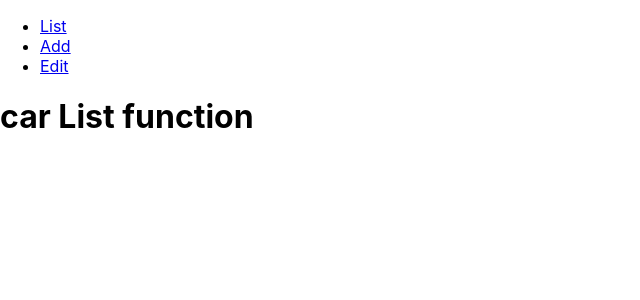
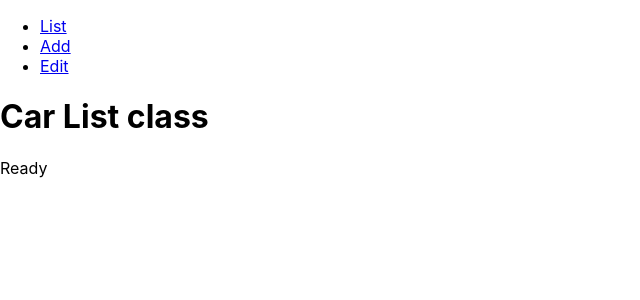
Before and after one commit to assalvatierra/React101, a React (Create React App) app in the folder sample101/: page /List in a window 1280 px wide. Shown: the top 300 px of the page, without its empty margins (0-640 px from the left). Built offline with nearby package versions, Linux system fonts and the light colour scheme.

Commit message:
from spectre

```diff
--- /dev/null
+++ b/sample101/src/CarList.jsx
@@ -0,0 +1,19 @@
+import React from 'react';
+
+class CarListClass extends React.Component{
+
+    render(){
+        const isready = true;
+        let datatable = (isready ? <p>Ready</p> : <p>Loading</p>);
+        return(
+            <div>
+            <h1>Car List class</h1>
+            {datatable}
+            </div>
+
+        );
+    }
+}
+
+const CarList = CarListClass;
+export default CarList;
--- a/sample101/src/CarNavi.jsx
+++ b/sample101/src/CarNavi.jsx
@@ -3,6 +3,7 @@ import {BrowserRouter, Link, Switch, Route } from 'react-router-dom';
 
 import CarAdd from './CarAdd';
 import CarEdit from './CarEdit';
+import CarList from './CarList';
 
 export default function Navi(){
     return(
@@ -15,7 +16,7 @@ export default function Navi(){
             </ul>
         </div>
         <Switch>
-            <Route exact path='/List' render={MenuCarList}></Route>
+            <Route exact path='/List' render={()=><CarList />}></Route>
             <Route exact path='/Add/:id' render={(props)=>
                 <CarAdd typeid={props.match.params.id}/>
                 } />
```
